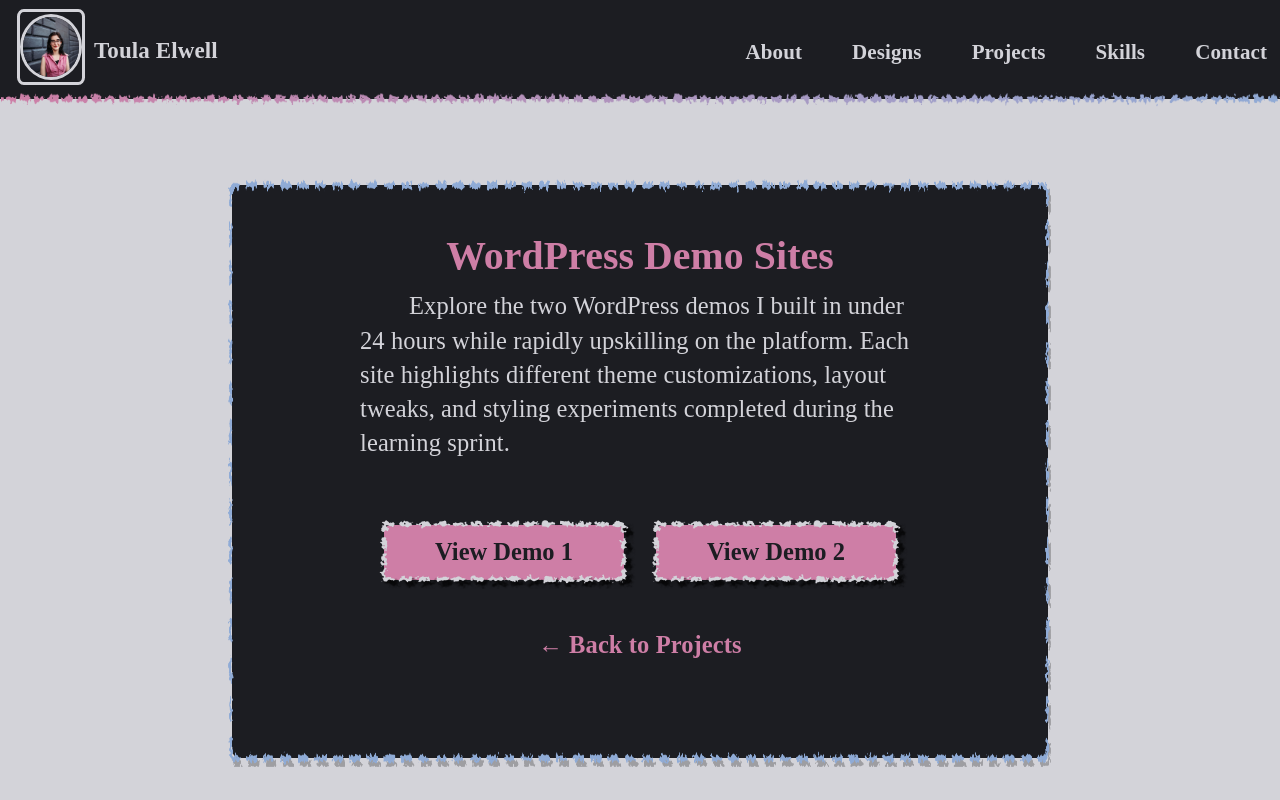
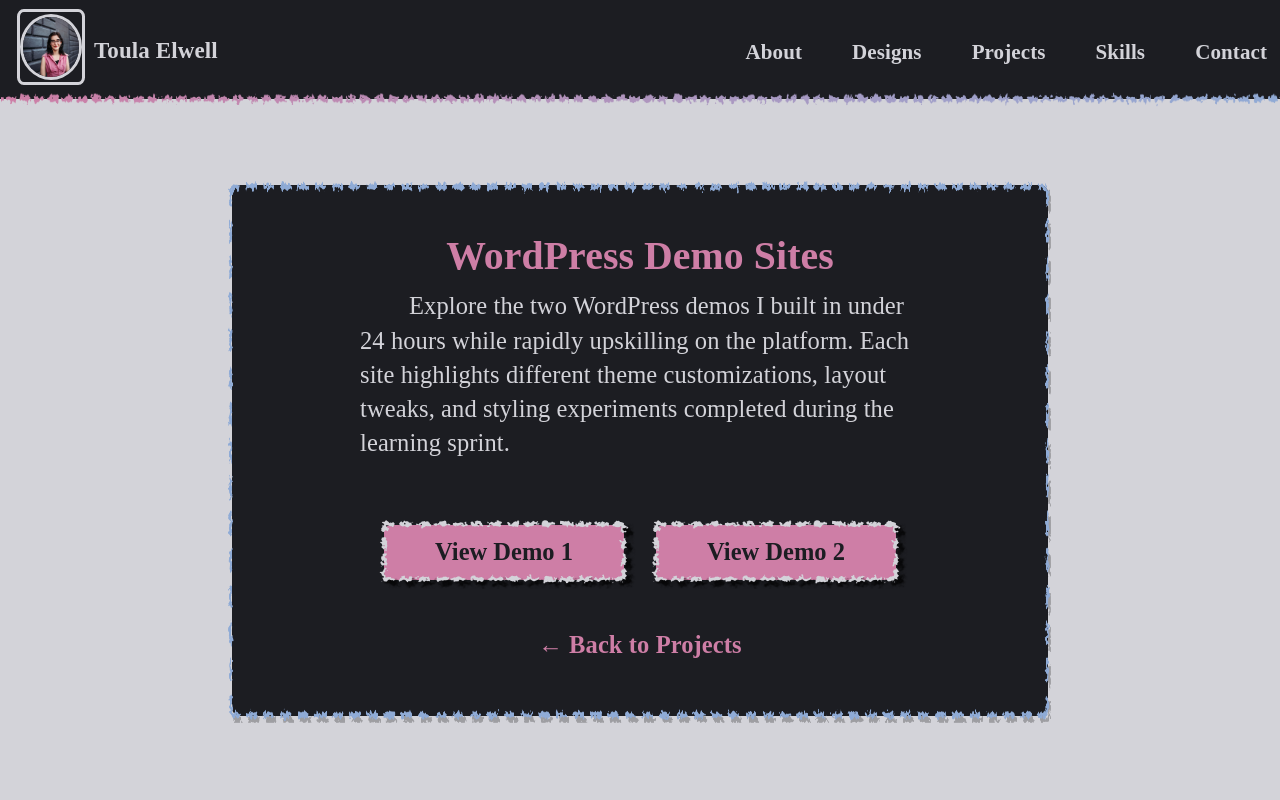
Before and after one commit to tae9467/tae9467.github.io, a plain HTML site: page wordpress-demos.html in a window 1280 px wide. Shown: the top 800 px of the page. Drawn offline with Linux system fonts and the light colour scheme; a web font is replaced by a local one.

Commit message:
UPDATING

```diff
--- a/Resources/styles.css
+++ b/Resources/styles.css
@@ -904,7 +904,7 @@
     margin: 0 auto;
     max-width: 720px;
     width: 100%;
-    padding: 54px 48px 96px;
+    padding: 54px 48px;
     background-color: hsl(222, 10%, 12%);
     border: 4px solid hsl(240, 7%, 84%);
     border-radius: 12px;
@@ -975,7 +975,7 @@
     left: 49.9%;
     transform: translate(-50%, -50%);
     width: 101%;
-    height: 103%;
+    height: 102.5%;
     display: block;
     max-width: none;
     object-fit: fill;
```
